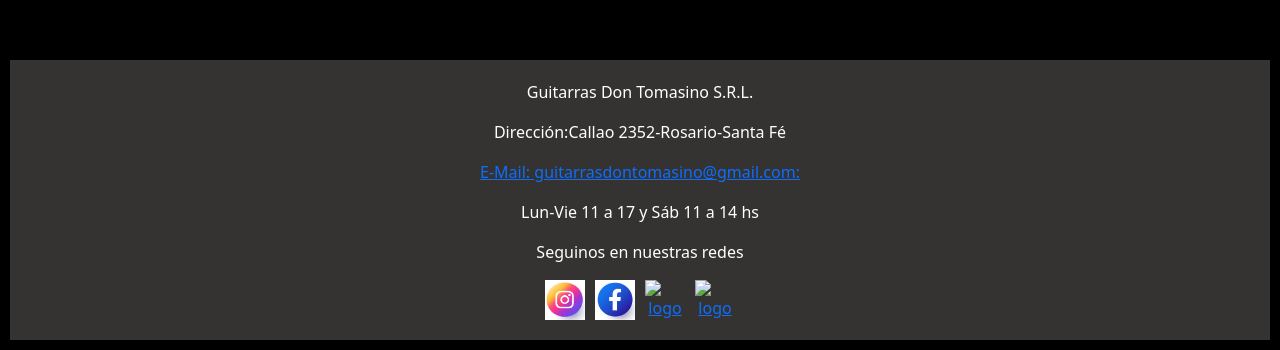
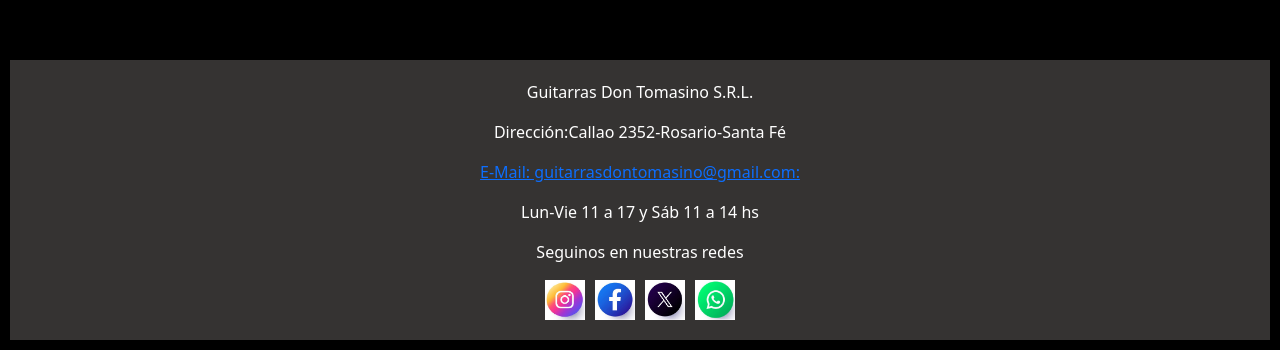
Before and after one commit to martinleandro1986/PROYECTO-FINAL, a plain HTML site: page pages/contacto.html in a window 1280 px wide. Shown: the part 1743-2093 px from the top of the page. Drawn offline with nearby package versions, Linux system fonts and the light colour scheme; the site is published under a folder, as on GitHub Pages, so addresses that start at the root find nothing.

Commit message:
otro arreglo

```diff
--- a/pages/contacto.html
+++ b/pages/contacto.html
@@ -69,7 +69,7 @@
       <p id="seguinos">Seguinos en nuestras redes</p>
       <div class="redes"><a href="http://instagram.com/username" target="_blank"><img src="../assets/img/instagram-min.png" alt="logo de instagram"></a>
       <a href="http://facebook.com/username" target="_blank"><img src="../assets/img/facebook-min.png" alt="logo de facebook"></a>
-      <a href="https://x.com/?lang=es" target="_blank"><img src="/assets/img/x-min.png" alt="logo de x"></a><a href="https://web.whatsapp.com/" target="_blank"><img src="/assets/img/whats-app-min.png" alt="logo de whats app"></a>
+      <a href="https://x.com/?lang=es" target="_blank"><img src="../assets/img/x-min.png" alt="logo de x"></a><a href="https://web.whatsapp.com/" target="_blank"><img src="../assets/img/whats-app-min.png" alt="logo de whats app"></a>
       </div>
 
     </footer>
```
